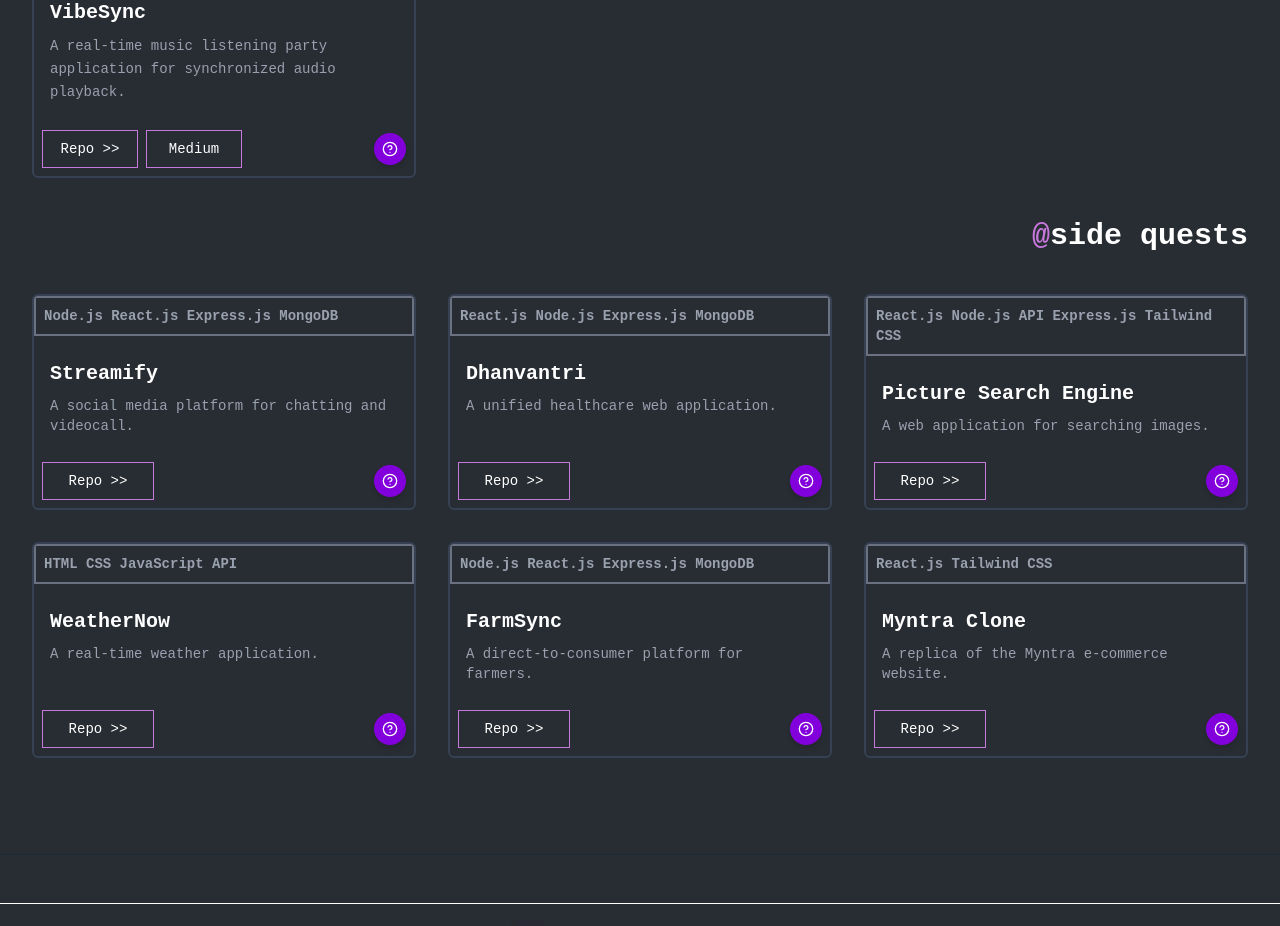
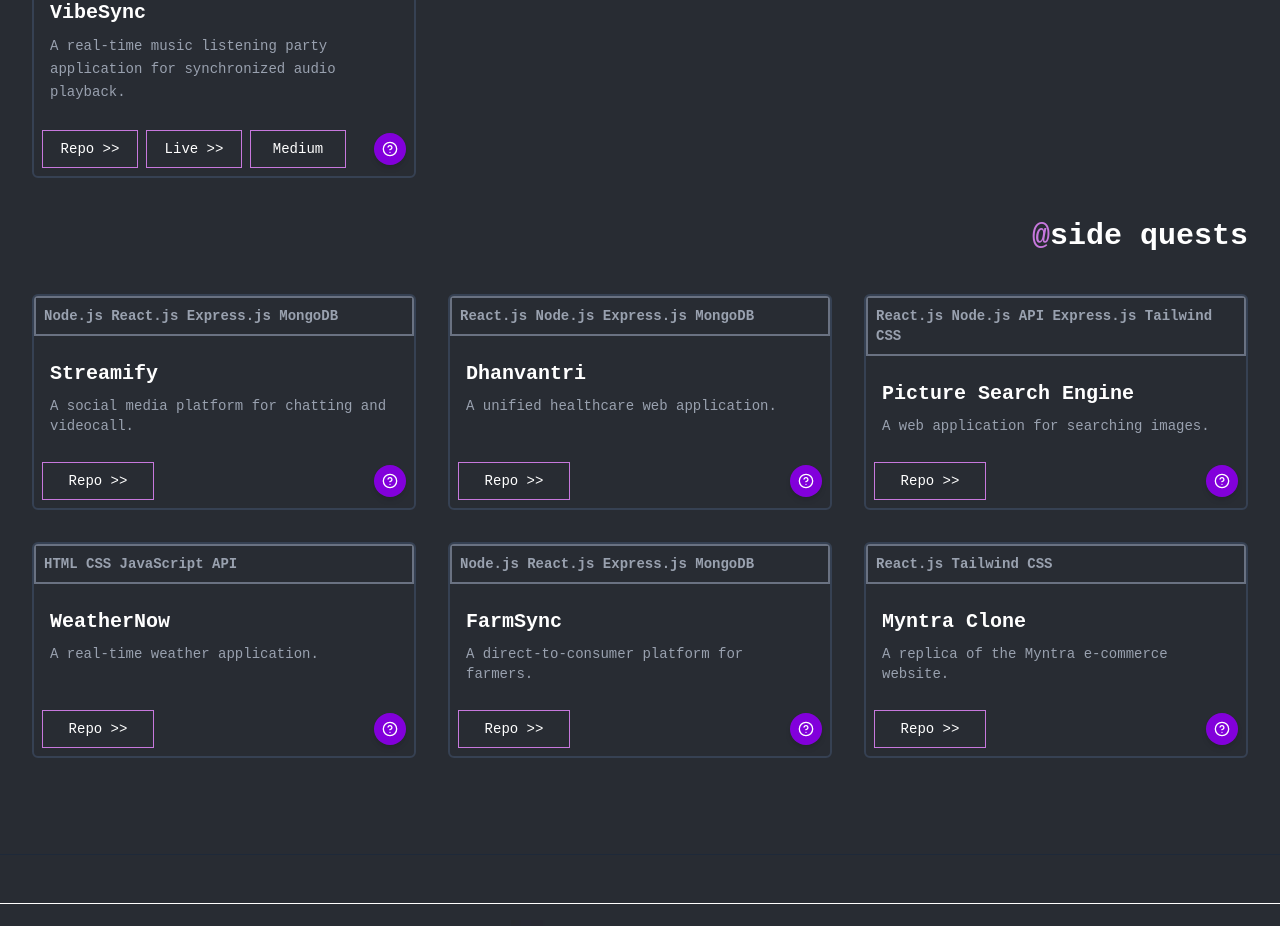
Before and after one commit to DSingh0304/Portfolio-Website, a React (Vite) app in the folder Portfolio/: page /projects in a window 1280 px wide. Shown: the part 1440-2366 px from the top of the page. Built offline with nearby package versions, Linux system fonts and the light colour scheme.

Commit message:
feat: add live demo URL for SongSync project in projectData.js

```diff
--- a/Portfolio/src/data/projectData.js
+++ b/Portfolio/src/data/projectData.js
@@ -64,7 +64,7 @@
     tags: ["fullstack", "real-time", "android", "socket-io", "audio-streaming"],
     repoUrl: "https://github.com/DSingh0304/SongSync",
     blogUrl: "https://medium.com/@deepshekhar0306/building-vibesync-the-engineering-behind-a-real-time-synchronized-music-streaming-backend-b8469ae982c7",
-    liveUrl: null,
+    liveUrl: "https://drive.google.com/file/d/1FA0mBE25YRXxAAslqTAAnvB6M5qQ7NPe/view?usp=sharing",
     videoUrl: null,
     createdAt: "October 2026",
     image: "/icons_experience/VibeSync.webp",
```
